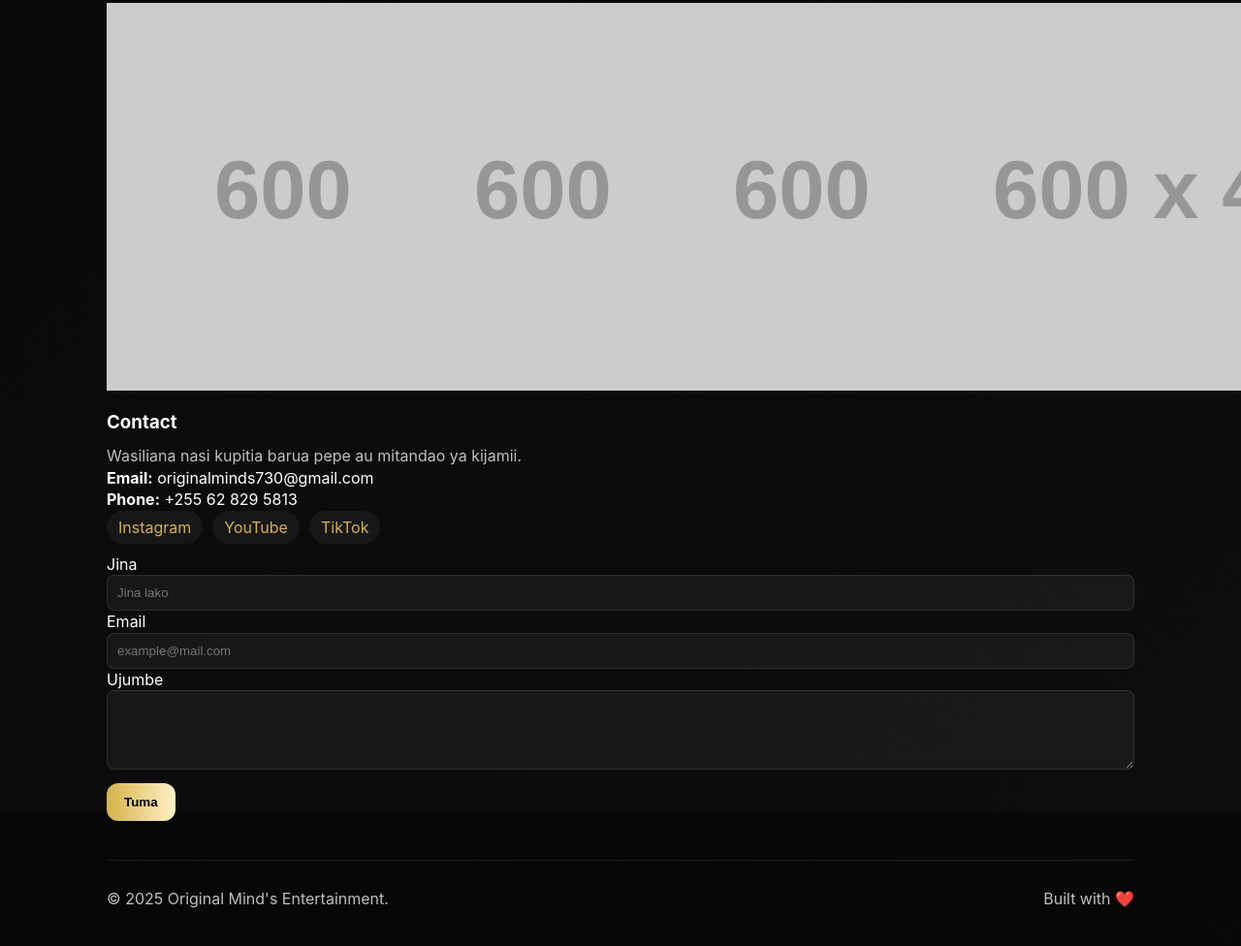
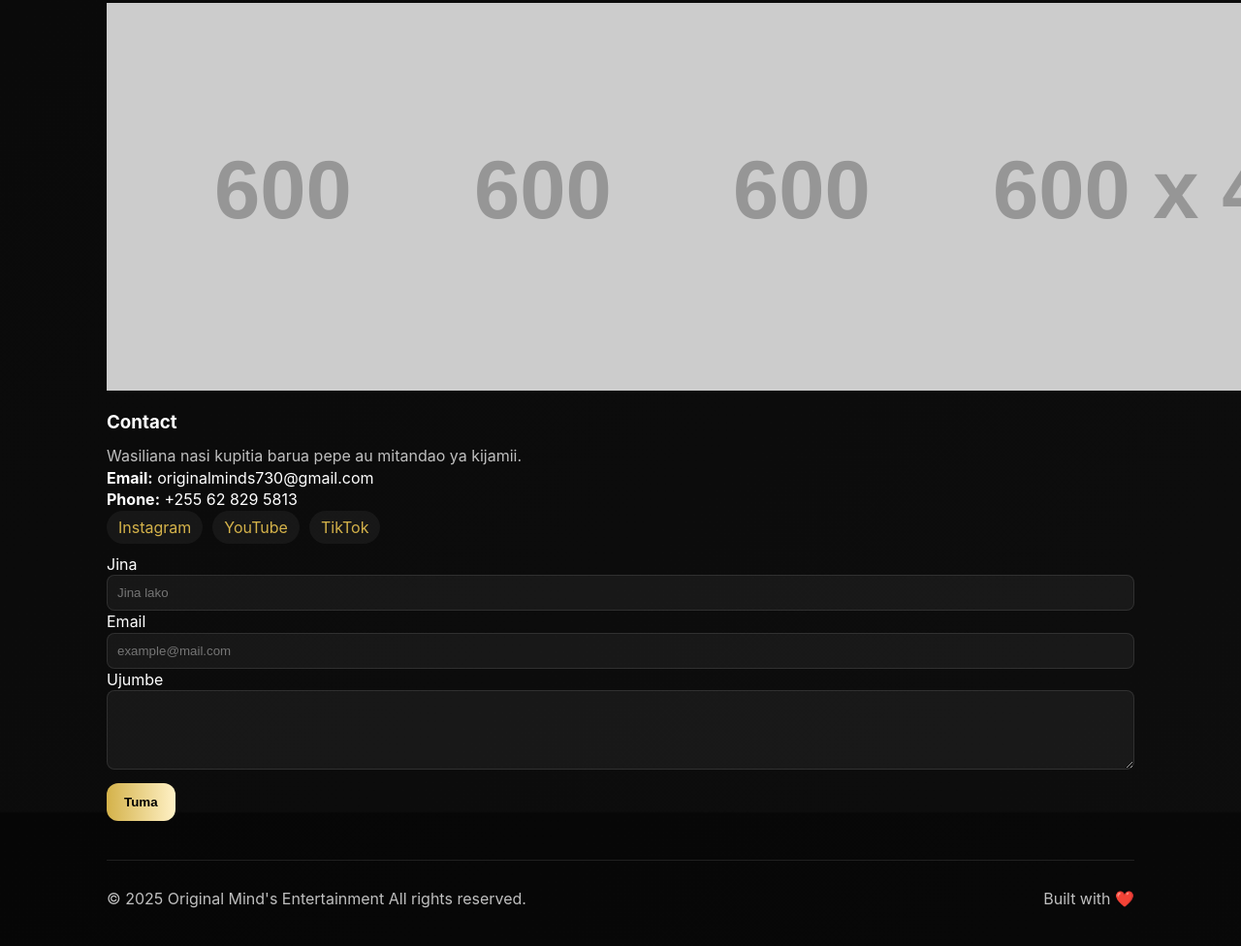
Before and after one commit to fortunatusmagere1-commits/fortunatusmagere1-commits.github.io, a plain HTML site: page index.html in a window 1280 px wide. Shown: the part 1162-2138 px from the top of the page at 97% size. Drawn offline with Linux system fonts and the light colour scheme; placeholder pictures from the web are drawn by us.

Commit message:
Update index.html

```diff
--- a/index.html
+++ b/index.html
@@ -229,7 +229,7 @@
 
   <footer>
     <div style="display:flex;justify-content:space-between;flex-wrap:wrap">
-      <div>&copy; <span id="year"></span> Original Mind's Entertainment.</div>
+      <div>&copy; <span id="year"></span> Original Mind's Entertainment All rights reserved.</div>
       <div style="color:var(--muted)">Built with ❤️</div>
     </div>
   </footer>
```
